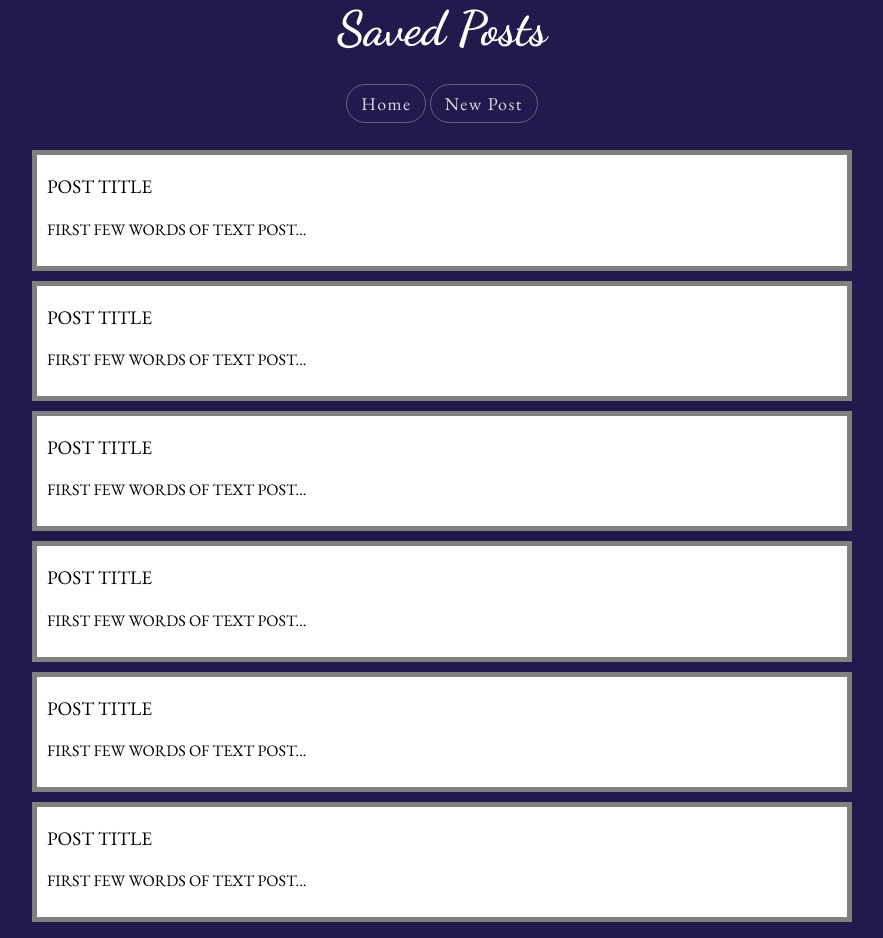
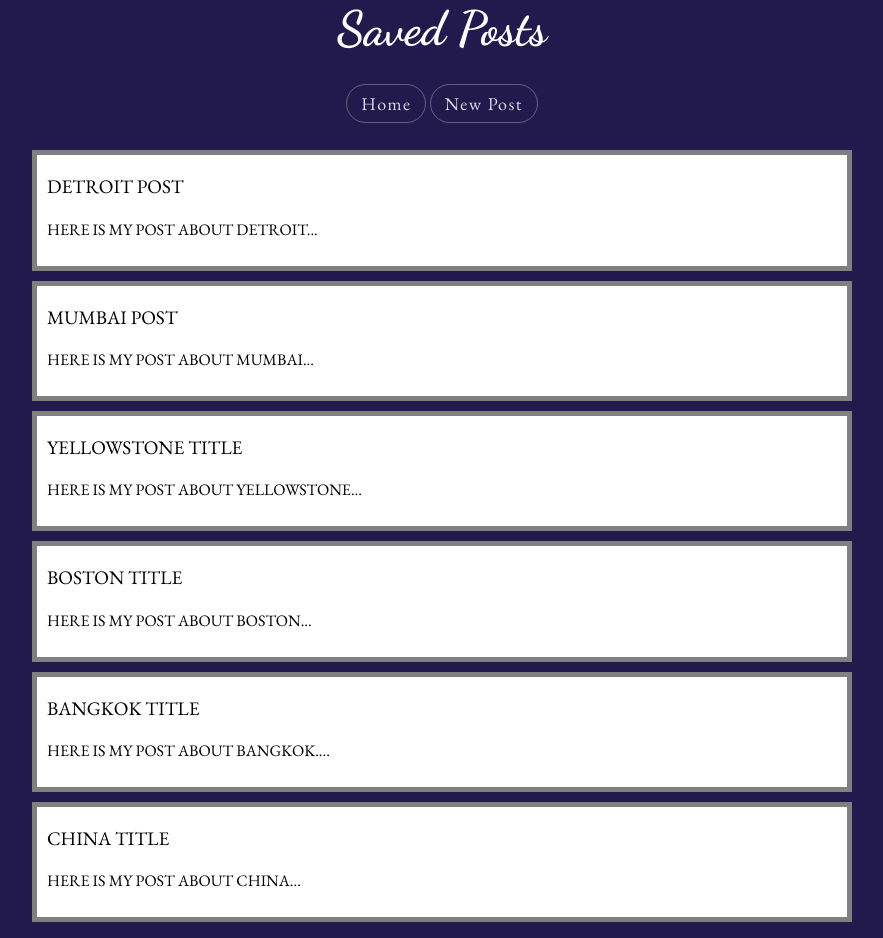
Before and after one commit to neilfitz/wanderment, a Django app: template wanderment/posts/templates/posts/saved_posts.html in a window 1280 px wide. Shown: the whole page, without its empty margins (198-1081 px from the left). Run offline with Django 3.2, Linux system fonts and the light colour scheme; the template is opened without the code that fills it, so the values that code supplies are empty; parts of the project's set-up code (start-up, migrations or seed data) failed here and were passed over.

Commit message:
saved posts

```diff
--- a/wanderment/posts/templates/posts/saved_posts.html
+++ b/wanderment/posts/templates/posts/saved_posts.html
@@ -70,29 +70,29 @@
 		<br><br>
 
 		<div class="sp" onclick="window.location.href='/posts/create_post'">
-			<p style="font-size:120%;text-align:left;">Post Title </p>
-			<p style="text-align:left">First few words of text post...</p>
+			<p style="font-size:120%;text-align:left;">Detroit Post </p>
+			<p style="text-align:left">Here is my post about Detroit...</p>
 
 		</div>
 		<div class="sp" onclick="window.location.href='/posts/create_post'">
-			<p style="font-size:120%;text-align:left;">Post Title </p>
-			<p style="text-align:left">First few words of text post...</p>
+			<p style="font-size:120%;text-align:left;">Mumbai Post </p>
+			<p style="text-align:left">Here is my post about Mumbai...</p>
 		</div>
 		<div class="sp" onclick="window.location.href='/posts/create_post'">
-			<p style="font-size:120%;text-align:left;">Post Title </p>
-			<p style="text-align:left">First few words of text post...</p>
+			<p style="font-size:120%;text-align:left;">Yellowstone Title </p>
+			<p style="text-align:left">Here is my post about Yellowstone...</p>
 		</div>
 		<div class="sp" onclick="window.location.href='/posts/create_post'">
-			<p style="font-size:120%;text-align:left;">Post Title </p>
-			<p style="text-align:left">First few words of text post...</p>
+			<p style="font-size:120%;text-align:left;">Boston Title </p>
+			<p style="text-align:left">Here is my post about Boston...</p>
 		</div>
 		<div class="sp" onclick="window.location.href='/posts/create_post'">
-			<p style="font-size:120%;text-align:left;">Post Title </p>
-			<p style="text-align:left">First few words of text post...</p>
+			<p style="font-size:120%;text-align:left;">Bangkok Title </p>
+			<p style="text-align:left">Here is my post about Bangkok....</p>
 		</div>
 		<div class="sp" onclick="window.location.href='/posts/create_post'">
-			<p style="font-size:120%;text-align:left;">Post Title </p>
-			<p style="text-align:left">First few words of text post...</p>
+			<p style="font-size:120%;text-align:left;">China Title </p>
+			<p style="text-align:left">Here is my post about China...</p>
 		</div>
 
 
--- a/wanderment/posts/urls.py
+++ b/wanderment/posts/urls.py
@@ -10,6 +10,7 @@ urlpatterns = patterns('',
     url(r'^cities/(?P<city_id>\d+)/$', views.city_posts, name='city_posts'),
     # url(r'^edit_post/(?P<post_id>\d+)/$', views.edit_post, name='edit_post'),
     url(r'^edit_post/(?P<post_id>\d+)/$', views.edit_post, name='edit_post'),
-    url(r'^delete_post/$', views.delete_post, name='delete_post')
+    url(r'^delete_post/$', views.delete_post, name='delete_post'),
+    url(r'^saved_posts/$', views.saved_posts, name='saved_posts')
 
 )
```
